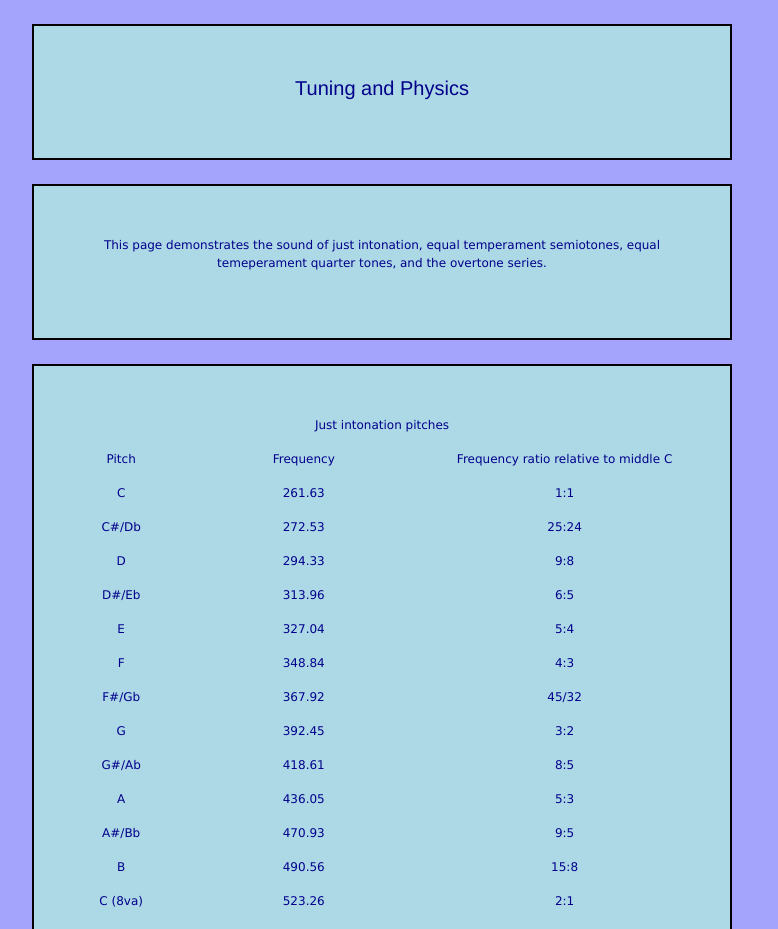
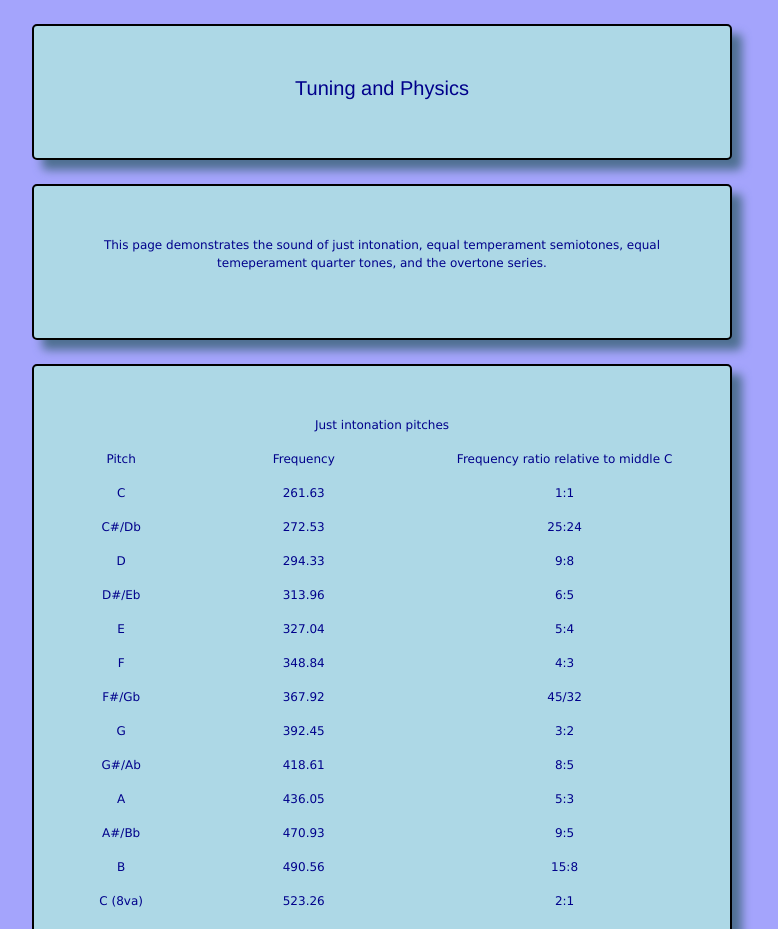
Before and after one commit to ryanpburnett/piano, a plain HTML site: page index.html in a window 1280 px wide. Shown: the top 929 px of the page, without its empty margins (258-1036 px from the left). Drawn offline with nearby package versions, Linux system fonts and the light colour scheme.

Commit message:
added css

```diff
--- a/piano.css
+++ b/piano.css
@@ -22,4 +22,6 @@ body   {
     padding: 50px;
     background-color: lightblue;
     border: black 2px solid;
+    border-radius: 5px;
+    box-shadow: 10px 10px 10px rgb(79, 112, 146);
 }
```
